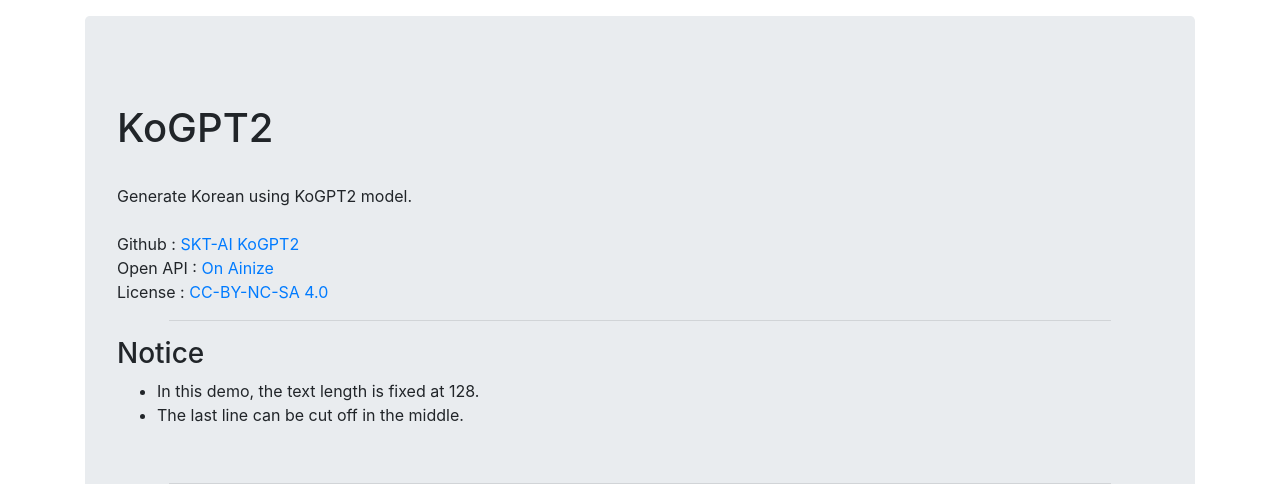
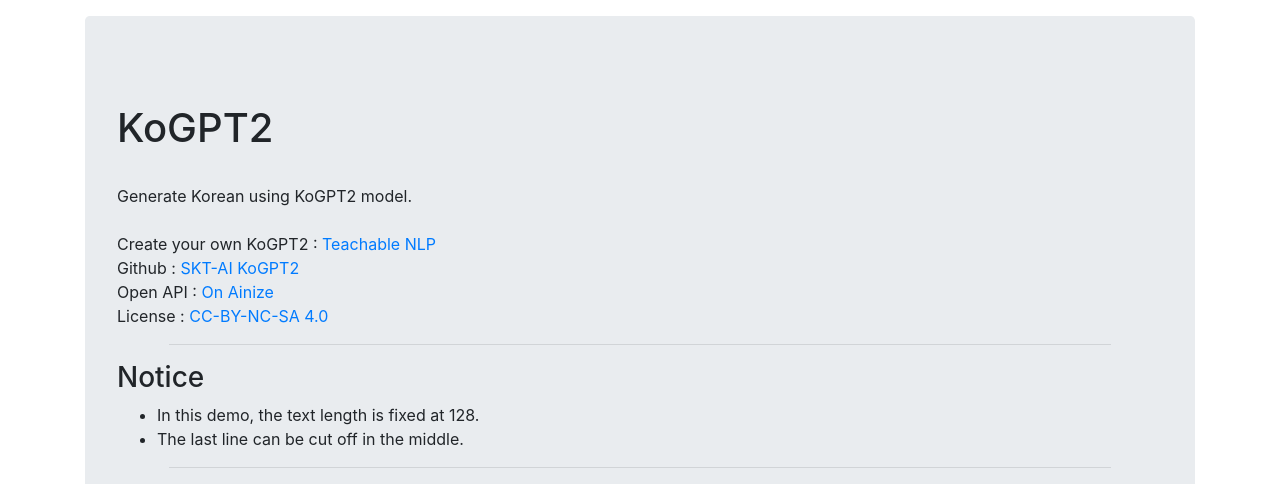
Before and after one commit to scy6500/KoGPT2, a Flask app: page / in a window 1280 px wide. Shown: the top 484 px of the page. Run offline with Flask 2, Linux system fonts and the light colour scheme; some libraries are stand-ins or nearby versions.

Commit message:
change front ui

```diff
--- a/templates/main.html
+++ b/templates/main.html
@@ -119,8 +119,10 @@
                 <!-- Project title -->
                 <h1>KoGPT2</h1><br>
                 <a>Generate Korean using KoGPT2 model.</a><br><br>
+
+                <a>Create your own KoGPT2 : </a> <a href="https://ainize.ai/teachable-nlp" target="_blank">Teachable NLP</a><br>
                 <a>Github : </a> <a href="https://github.com/SKT-AI/KoGPT2" target="_blank">SKT-AI KoGPT2</a><br>
-                <a>Open API : </a> <a href="https://ainize.ai/scy6500/KoGPT2?branch=master" target="_blank">On Ainize</a><br>
+                <a>Open API : </a> <a href="https://ainize.ai/scy6500/KoGPT2?branch=main" target="_blank">On Ainize</a><br>
                 <a>License : </a> <a href="https://github.com/SKT-AI/KoGPT2/blob/master/LICENSE" target="_blank">CC-BY-NC-SA 4.0</a><br>
             </div>
 
@@ -134,7 +136,7 @@
                 </ul>
             </div>
 
-            <br><hr width="90%">
+            <hr width="90%">
 
             <div class="sample">
                 <h3><label>Example</label></h3>
```
